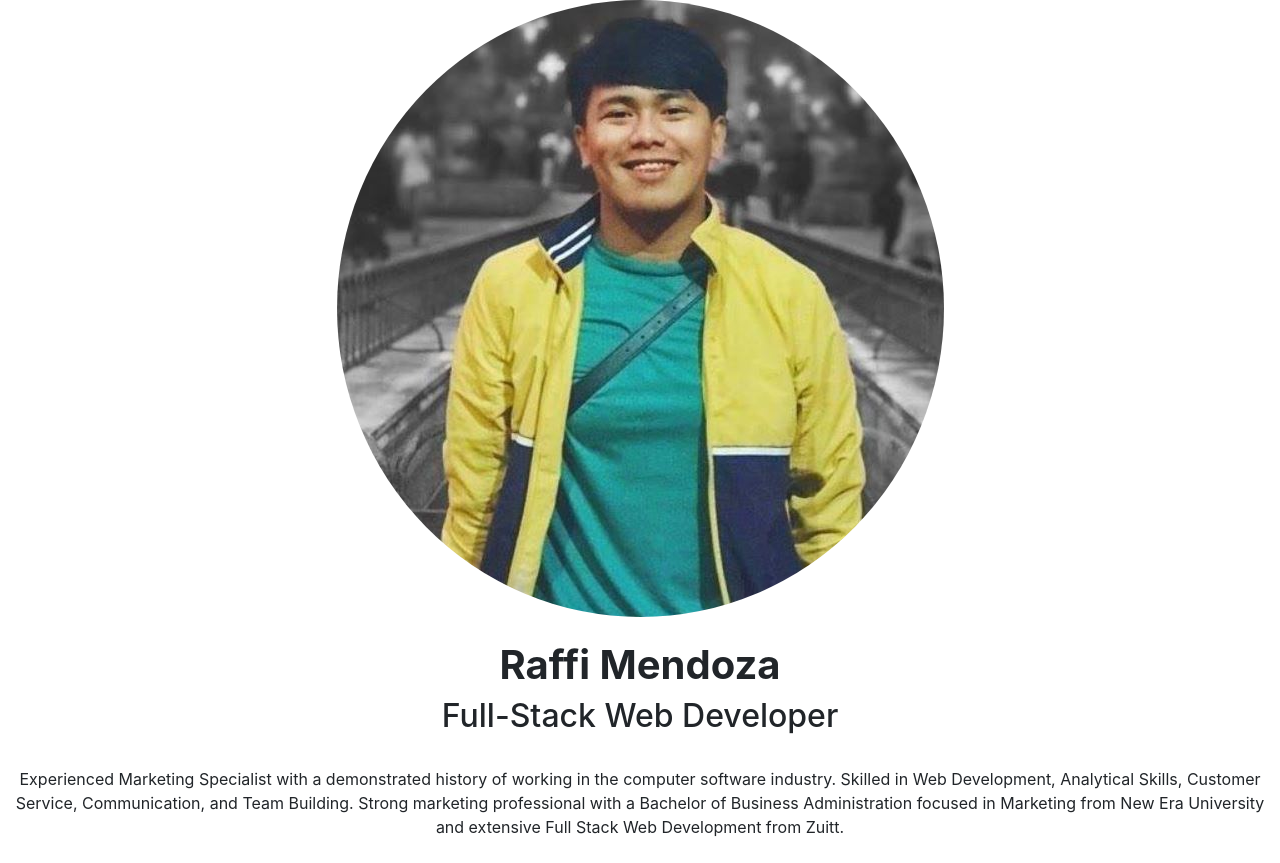
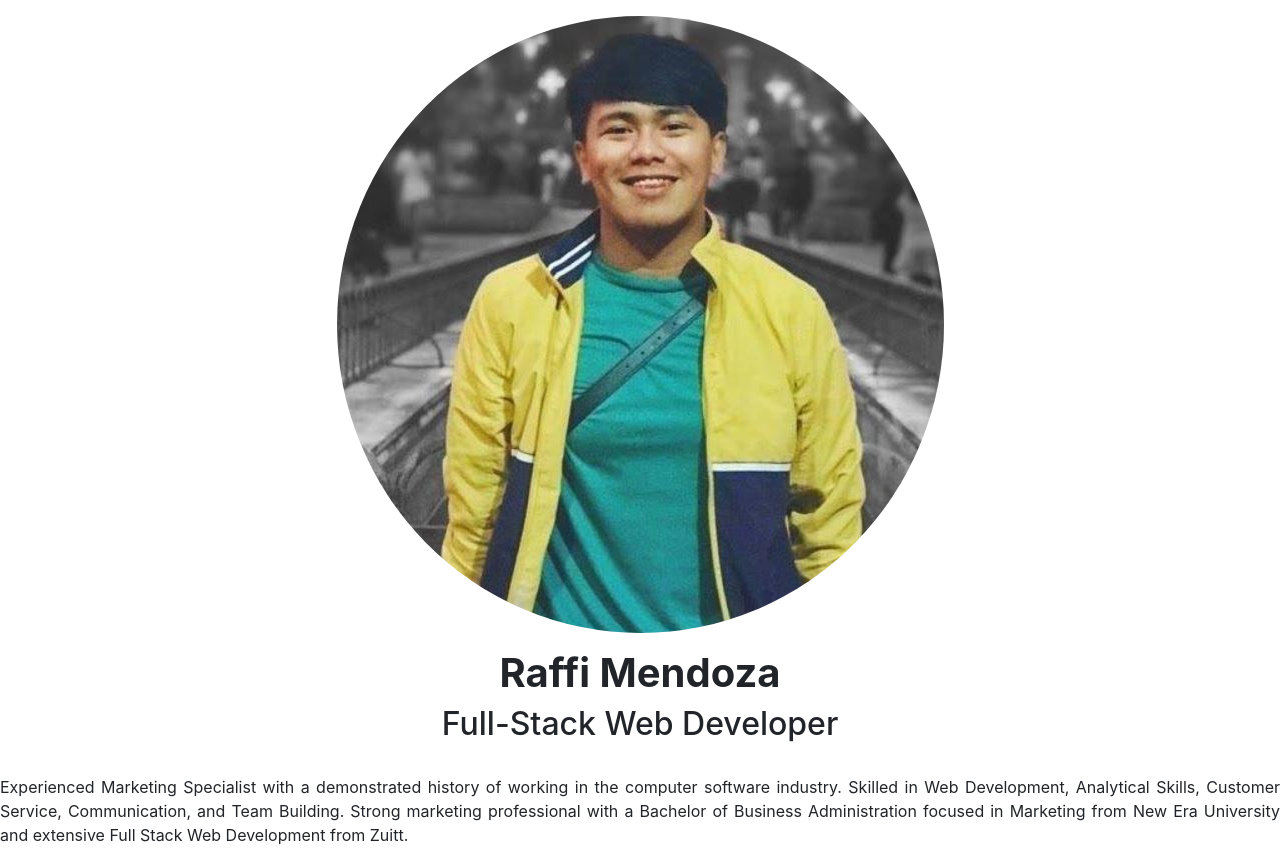
Before and after one commit to mendozaraffi/a1, a plain HTML site: page index.html in a window 1280 px wide. Drawn offline with nearby package versions, Linux system fonts and the light colour scheme.

Commit message:
Modified html file

```diff
--- a/index.html
+++ b/index.html
@@ -17,17 +17,15 @@
 
 <body>
 
-	<div>
+	<div class="container-fluid"></div>
+	<div class="text-center">
 
-		<section class="text-center">
-		<img src="./images/raffiprofilepic2.jpg" alt="Raffi Profile Picture" class="rounded-circle" >
-		</section><br>
+		<img src="./images/raffiprofilepic2.jpg" alt="Raffi Profile Picture" class="rounded-circle mb-3 mt-3">
 
+		<h1 class="font-weight-bold"> Raffi Mendoza </h1>
+		<h2> Full-Stack Web Developer </h2><br>
 
-		<h1 class="text-center font-weight-bold"> Raffi Mendoza </h1>
-		<h2 class="text-center"> Full-Stack Web Developer </h2><br>
-
-		<p class="text-center"> Experienced Marketing Specialist with a demonstrated history of working in the computer software industry. Skilled in Web Development, Analytical Skills, Customer Service, Communication, and Team Building. Strong marketing professional with a Bachelor of Business Administration focused in Marketing from New Era University and extensive Full Stack Web Development from Zuitt.</p>
+		<p class="text-justify"> Experienced Marketing Specialist with a demonstrated history of working in the computer software industry. Skilled in Web Development, Analytical Skills, Customer Service, Communication, and Team Building. Strong marketing professional with a Bachelor of Business Administration focused in Marketing from New Era University and extensive Full Stack Web Development from Zuitt.</p>
 
 	</div>
 
```
